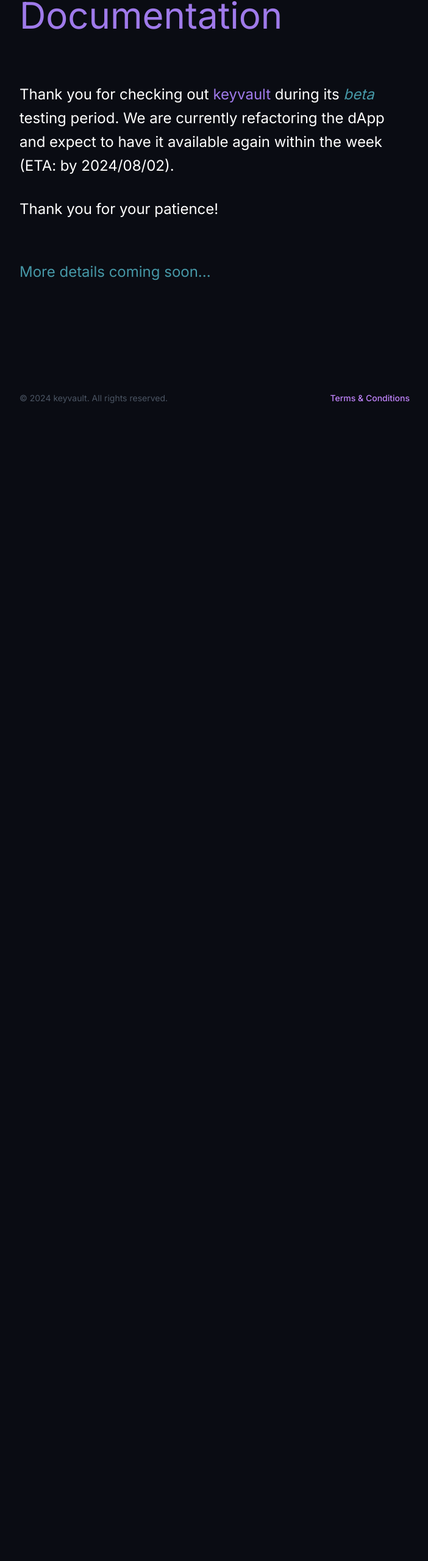
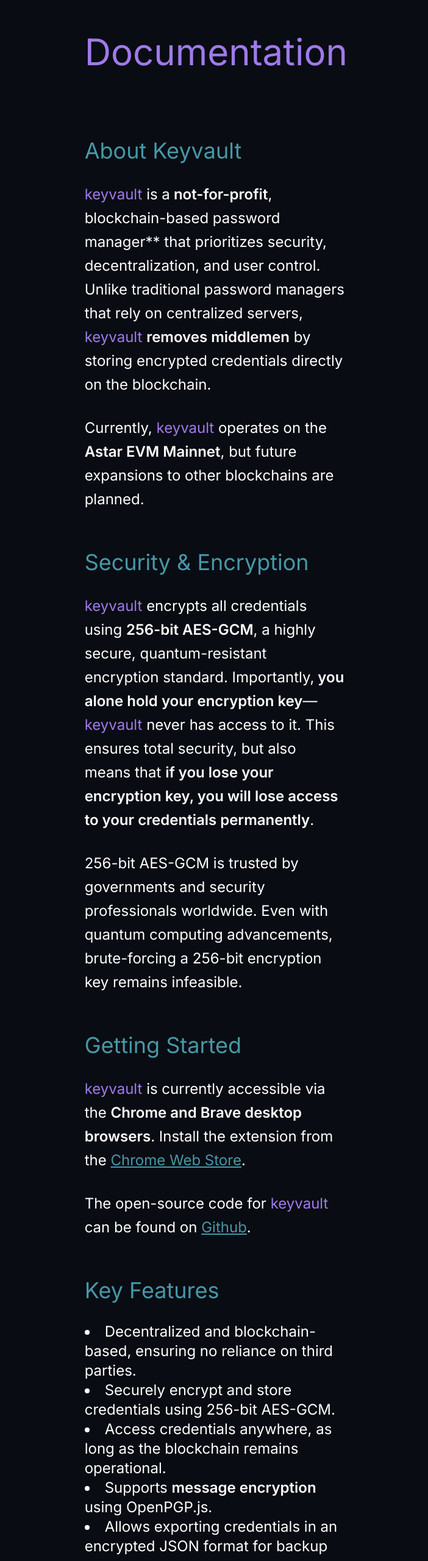
Before and after one commit to lousydropout/keyvault-landing-page, a Next.js app: page /docs in a window 1280 px wide. Shown: the part 121-2681 px from the top of the page at 61% size, without its empty margins (288-990 px from the left). Before the commit the page ends 800 px from the top, so only its background shows below. Built offline with nearby package versions, Linux system fonts and the light colour scheme.

Commit message:
update landing page

```diff
--- a/src/app/about/page.tsx
+++ b/src/app/about/page.tsx
@@ -10,14 +10,41 @@
         <h2 className="text-4xl mt-8 mb-4">About the project</h2>
 
         <p className="text-2xl leading-relaxed">
-          <Keyvault /> is a blockchain-based password manager (for more details,
-          see{" "}
+          <Keyvault /> is a{" "}
+          <span className="font-semibold"> not-for-profit</span>,
+          blockchain-based password manager designed to offer true ownership and
+          security over your credentials. Unlike traditional password managers
+          that rely on centralized servers or third-party identity providers,{" "}
+          <Keyvault /> <span className="font-semibold"> removes middlemen</span>{" "}
+          by leveraging blockchain technology. Your encrypted credentials are
+          stored directly on the blockchain, ensuring that no single
+          entity—whether a company, website administrator, or social login
+          provider—has control over your data.
+        </p>
+
+        <p className="text-2xl leading-relaxed">
+          <Keyvault /> was proudly developed as part of{" "}
+          <span className="font-semibold">
+            {" "}
+            Astar&apos;s Unstoppable Community Grant program
+          </span>{" "}
+          and is currently deployed on the{" "}
+          <span className="font-semibold"> Astar EVM Mainnet</span>. Our goal is
+          to provide a{" "}
+          <span className="font-semibold">
+            {" "}
+            decentralized and censorship-resistant
+          </span>{" "}
+          password management solution where users have full control, free from
+          corporate oversight or reliance on a central authority.
+        </p>
+
+        <p className="text-2xl leading-relaxed">
+          For more details, check out our{" "}
           <Link href="/docs" className="text-accent italic underline">
             Documentation
           </Link>
-          ) and is motivated by the need for a secure and decentralized password
-          password manager not beholden to any single entity whether it be some
-          website administrator or some social login identity provider.
+          .
         </p>
 
         <p className="text-2xl leading-relaxed">
@@ -49,10 +76,6 @@
           challenging.
         </p>
 
-        <p className="text-2xl leading-relaxed text-accent mt-8 mb-48">
-          More details coming soon...
-        </p>
-
         <h2 className="text-4xl mt-8 mb-4">About the team</h2>
 
         <p className="text-2xl leading-relaxed">
--- a/src/app/docs/page.tsx
+++ b/src/app/docs/page.tsx
@@ -1,216 +1,213 @@
-import { Beta } from "@/components/beta";
 import { Keyvault } from "@/components/keyvault";
 
 export default function Documentation() {
   return (
-    <main className="flex flex-col pt-12 pb-48 gap-8">
-      <h1 className="text-6xl mb-12 text-primary">Documentation</h1>
-      <p className="text-2xl leading-relaxed">
-        Thank you for checking out <Keyvault /> during its <Beta /> testing
-        period. We are currently refactoring the dApp and expect to have it
-        available again within the week (ETA: by 2024/08/02).
-      </p>
-      <p className="text-2xl leading-relaxed">Thank you for your patience!</p>
-      <p className="text-2xl leading-relaxed text-accent mt-8">
-        More details coming soon...
-      </p>
-    </main>
-  );
-
-  return (
     <>
       <main className="flex flex-col pt-12 pb-48 gap-8">
         <h1 className="text-6xl mb-12 text-primary">Documentation</h1>
-        <h2 className="text-4xl mt-8 text-accent">Table of Contents</h2>
-        <ol className="text-2xl list-decimal list-inside">
-          <li className="mt-2">
-            <a href="#getting-started" className="text-accent italic underline">
-              Getting started
-            </a>
-          </li>
-          <li className="mt-2">
-            <a
-              href="#background-information"
-              className="text-accent italic underline"
-            >
-              Background Information
-            </a>
-          </li>
-        </ol>
-        <hr className="my-4 border-slate-600" />
-        {/* Getting started */}
-        <h2 id="getting-started" className="text-4xl mt-4 mb-2 text-accent">
-          Getting started
+
+        <h2 className="text-4xl mt-8 text-accent">About Keyvault</h2>
+        <p className="text-2xl leading-relaxed">
+          <Keyvault /> is a
+          <span className="font-semibold"> not-for-profit</span>,
+          blockchain-based password manager** that prioritizes security,
+          decentralization, and user control. Unlike traditional password
+          managers that rely on centralized servers, <Keyvault />{" "}
+          <span className="font-semibold"> removes middlemen</span> by storing
+          encrypted credentials directly on the blockchain.
+        </p>
+        <p className="text-2xl leading-relaxed">
+          Currently, <Keyvault /> operates on the{" "}
+          <span className="font-semibold"> Astar EVM Mainnet</span>, but future
+          expansions to other blockchains are planned.
+        </p>
+
+        <h2 id="encryption" className="text-4xl mt-8 text-accent">
+          Security & Encryption
         </h2>
         <p className="text-2xl leading-relaxed">
-          Thank you for checking out <Keyvault /> during its <Beta /> testing
-          period. We&apos;d love to hear your experience and feedback.
+          <Keyvault /> encrypts all credentials using{" "}
+          <span className="font-semibold"> 256-bit AES-GCM</span>, a highly
+          secure, quantum-resistant encryption standard. Importantly,
+          <span className="font-semibold">
+            {" "}
+            you alone hold your encryption key
+          </span>
+          —
+          <Keyvault /> never has access to it. This ensures total security, but
+          also means that{" "}
+          <span className="font-semibold">
+            {" "}
+            if you lose your encryption key, you will lose access to your
+            credentials permanently
+          </span>
+          .
         </p>
         <p className="text-2xl leading-relaxed">
-          The first step will be to install the keyvault Chrome extension. To do
-          this, you can either download the zip file from the keyvault Github
-          repo (see{" "}
+          256-bit AES-GCM is trusted by governments and security professionals
+          worldwide. Even with quantum computing advancements, brute-forcing a
+          256-bit encryption key remains infeasible.
+        </p>
+
+        <h2 className="text-4xl mt-8 text-accent">Getting Started</h2>
+        <p className="text-2xl leading-relaxed">
+          <Keyvault /> is currently accessible via the{" "}
+          <span className="font-semibold">
+            {" "}
+            Chrome and Brave desktop browsers
+          </span>
+          . Install the extension from the{" "}
           <a
-            href="https://github.com/lousydropout/password-manager-extension"
+            className="underline text-accent"
+            rel="nofollow"
             target="_blank"
+            href="https://chromewebstore.google.com/detail/keyvault-password-manager/mgdcnfdccekpbegddnhalbibogjohfoo"
           >
-            keyvault Chrome Extension
-          </a>
-          ) or clone the repo and build the Chrome extension files yourself.
-        </p>
-        <p className="text-2xl leading-relaxed">
-          <span className="italic">
-            Note: Although more cumbersome, building the Chrome extension
-            yourself allows you to go through the codebase and make sure the
-            Chrome extension you&apos;re about to install does not contain any
-            malicious code (in case our GitHub account gets hacked for
-            instance).
-          </span>
-        </p>
-        <h3 className="text-3xl mt-8 mb-2 underline">
-          Installing using the prepared zip file
-        </h3>
-        <ol className="list-decimal">
-          <li className="text-2xl leading-relaxed">
-            First, please download the <Keyvault /> <Beta /> release zip file
-            found on the Github repo&apos;s release page:{" "}
-            <a
-              className="text-accent underline"
-              href="https://github.com/lousydropout/password-manager-extension/releases/tag/beta-1"
-              target="_blank"
-            >
-              keyvault Chrome extention release page
-            </a>
-            .
-          </li>
-          <li className="text-2xl leading-relaxed">
-            Next, unzip the file into a location of your choice.
-          </li>
-          <li className="text-2xl leading-relaxed">
-            Open Chrome and navigate to the extensions page by typing
-            `chrome://extensions/` in the address bar.
-          </li>
-          <li className="text-2xl leading-relaxed">
-            Enable developer mode by clicking the toggle switch in the top right
-            corner.
-          </li>
-          <li className="text-2xl leading-relaxed">
-            Click the `Load unpacked` button and navigate to the unzipped
-            folder.
-          </li>
-        </ol>
-        <h3 className="text-3xl mt-8 mb-2 underline">
-          Cloning and building the Chrome extension yourself
-        </h3>
-        <ol>
-          <li className="text-2xl leading-relaxed">
-            Clone or download{" "}
-            <a
-              className="text-accent underline italic"
-              href="https://github.com/lousydropout/password-manager-extension"
-            >
-              Keyvault chrome extension repo
-            </a>
-          </li>
-          <li className="text-2xl leading-relaxed">
-            Open the terminal and navigate to the root folder of the cloned repo
-            and run `pnpm install`.
-          </li>
-          <li className="text-2xl leading-relaxed">
-            Run `pnpm build` to build the extension files.
-          </li>
-          <li className="text-2xl leading-relaxed">
-            Open Chrome and navigate to the extensions page by typing
-            `chrome://extensions/` in the address bar.
-          </li>
-          <li className="text-2xl leading-relaxed">
-            Enable developer mode by clicking the toggle switch in the top right
-            corner.
-          </li>
-          <li className="text-2xl leading-relaxed">
-            Click the `Load unpacked` button and navigate to the `dist` folder
-            (this was created via `pnpm run build`) in the root directory of the
-            cloned repo.
-          </li>
-        </ol>
-        <hr className="my-4 border-slate-600" />
-        {/* Background information */}
-        <h2
-          id="background-information"
-          className="text-4xl mt-4 my-2 text-accent"
-        >
-          Background information
-        </h2>
-        <p className="text-2xl leading-relaxed">
-          To log into most sites on the internet, you either create a new
-          account with username and password or utilize social login.
-        </p>
-        <h3 className="text-3xl mt-8 mb-2 underline">
-          Memorizing passwords is hard
-        </h3>
-        <p className="text-2xl leading-relaxed">
-          In the former case, you rely on the site to keep your username and
-          password safe. Prior to password managers being mainstream, users
-          would end up resuing the same password across multiple sites to avoid
-          having to remember multiple passwords. With your typical password
-          managers, users no longer have to memorize multiple passwords, but are
-          now dependent on the password managers to keep their passwords safe
-          and provide continued access. In contrast, your continued access to
-          encrypted passwords on <Keyvault /> cannot prevented by us or anyone
-          else so long as <span className="text-primary">Astar network</span>
-          {" (the network we deployed the smart contract on) "}
-          remains operational.
-        </p>
-        <h3 className="text-3xl mt-8 mb-2 underline">
-          At the mercy of social login providers for continued access
-        </h3>
-        <p className="text-2xl leading-relaxed">
-          In the later case, you rely on the social login of choice (whether it
-          be Google, Facebook, Github, or any other) to provide continued access
-          and hope that they do not revoke your access one day because
-          they&apos;ve decided you&apos;ve somehow violated their terms and
-          conditions.
-        </p>
-        <h3 className="text-3xl mt-8 mb-2 underline">
-          What encryption scheme does keyvault use?
-        </h3>{" "}
-        <p className="text-2xl leading-relaxed">
-          <Keyvault /> is a blockchain-based password manager. Here, your
-          passwords are encrypted and decrypted off-chain, on the frontend,
-          using your encryption key. As the default encryption scheme is a
-          256-bit AES-GCM, your passwords are encrypted using a
-          quantum-resistant and military-grade encryption scheme (read
-          explanation below).
-        </p>
-        <p className="text-2xl leading-relaxed">
-          For a hacker to crack a 256-bit encryption, the hacker would have to
-          guess around `2^255` keys on average before succeeding. To get a sense
-          of how large a number `2^255` is, I recommend watching{" "}
-          <a
-            className="text-accent underline"
-            href="https://www.youtube.com/watch?v=S9JGmA5_unY"
-          >
-            3Blue1Brown&apos;s YouTube video
+            Chrome Web Store
           </a>
           .
         </p>
         <p className="text-2xl leading-relaxed">
-          For symmetric encryptions such as AES, the quantum algorithm to keep
-          in mind is Grover&apos;s algorithm. In the case of 256-bit AES,
-          Grover&apos;s algorithm effectively reduces the 256 bits of entropy to
-          128 bits, which is still such a ridiculously large number that the
-          U.S. military uses it for encrypting secret information (that fun
-          tidbit was taken from{" "}
+          The open-source code for <Keyvault /> can be found on{" "}
           <a
             className="underline text-accent"
-            href="https://nordpass.com/blog/military-grade-encryption-explained/"
+            rel="nofollow"
+            target="_blank"
+            href="https://github.com/lousydropout/keyvault"
           >
-            Military-grade encryption explained
+            Github
           </a>
-          ).
+          .
         </p>
-        <p className="text-2xl leading-relaxed text-accent mt-8">
-          More details coming soon...
+
+        <h2 className="text-4xl mt-8 text-accent">Key Features</h2>
+        <ul className="text-2xl list-disc list-inside">
+          <li>
+            Decentralized and blockchain-based, ensuring no reliance on third
+            parties.
+          </li>
+          <li>Securely encrypt and store credentials using 256-bit AES-GCM.</li>
+          <li>
+            Access credentials anywhere, as long as the blockchain remains
+            operational.
+          </li>
+          <li>
+            Supports <span className="font-semibold"> message encryption</span>{" "}
+            using OpenPGP.js.
+          </li>
+          <li>
+            Allows exporting credentials in an encrypted JSON format for backup
+            purposes.
+          </li>
+        </ul>
+
+        <h3 className="text-3xl mt-8 mb-2 underline">
+          Encrypting Messages with <Keyvault />
+        </h3>
+        <p className="text-2xl leading-relaxed">
+          <Keyvault /> allows users to{" "}
+          <span className="font-semibold">
+            {" "}
+            encrypt and decrypt messages securely
+          </span>
+          . Users can generate and publish a{" "}
+          <span className="font-semibold"> public key</span> to the <Keyvault />{" "}
+          smart contract. If <span className="font-semibold"> User A</span>{" "}
+          wants to send a private message to{" "}
+          <span className="font-semibold"> User B</span>,
+          <Keyvault /> will encrypt the message in such a way that only{" "}
+          <span className="font-semibold"> User B</span> can decrypt it.
+        </p>
+
+        <h3 className="text-3xl mt-8 mb-2 underline">
+          Exporting & Importing Credentials
+        </h3>
+        <p className="text-2xl leading-relaxed">
+          <Keyvault /> allows users to export their credentials in an
+          <span className="font-semibold"> encrypted JSON file</span>. This
+          ensures that your credentials remain safe during transfer or backup.
+        </p>
+        <p className="text-2xl leading-relaxed">
+          To import your credentials back into <Keyvault />, simply upload the
+          encrypted JSON file, and decrypt it using your{" "}
+          <span className="font-semibold"> original encryption key</span>.
+        </p>
+
+        <h2 className="text-4xl mt-8 text-accent">Video Guides</h2>
+        <p className="text-2xl leading-relaxed">
+          Watch these screencasts to see <Keyvault /> in action:
+        </p>
+        <ol className="text-2xl list-inside">
+          <li>
+            <a
+              className="text-accent underline"
+              href="https://youtube.com/shorts/wciwR8Zwf6Q?feature=share"
+            >
+              1. Initializing the <Keyvault /> extension
+            </a>
+          </li>
+          <li>
+            <a
+              className="text-accent underline"
+              href="https://youtube.com/shorts/aMRcr7iVhhc?feature=share"
+            >
+              2. Adding a new credential
+            </a>
+          </li>
+          <li>
+            <a
+              className="text-accent underline"
+              href="https://youtube.com/shorts/ps53kBl4ph0?feature=share"
+            >
+              3. Syncing your credentials to the smart contract
+            </a>
+          </li>
+          <li>
+            <a
+              className="text-accent underline"
+              href="https://youtube.com/shorts/KAmS5s0noT8?feature=share"
+            >
+              4. Importing encryption key
+            </a>
+          </li>
+          <li>
+            <a
+              className="text-accent underline"
+              href="https://youtube.com/shorts/PNsj-duYgJk?feature=share"
+            >
+              5. Generating and publishing an encryption keypair
+            </a>
+          </li>
+          <li>
+            <a
+              className="text-accent underline"
+              href="https://youtube.com/shorts/bpCeuNbTv9U?feature=share"
+            >
+              6. Encrypting a message that only your friend can read
+            </a>
+          </li>
+          <li>
+            <a
+              className="text-accent underline"
+              href="https://youtube.com/shorts/vecmiKWDPH4?feature=share"
+            >
+              7. Decrypting a message
+            </a>
+          </li>
+          <li>
+            <a
+              className="text-accent underline"
+              href="https://youtube.com/shorts/new_video_link"
+            >
+              8. Exporting and importing credentials
+            </a>
+          </li>
+        </ol>
+
+        <h2 className="text-4xl mt-8 text-accent">Future Plans</h2>
+        <p className="text-2xl leading-relaxed">
+          More features are in development, including support for additional
+          blockchains, expanded browser compatibility, and mobile app support.
         </p>
       </main>
     </>
--- a/src/app/home/page.tsx
+++ b/src/app/home/page.tsx
@@ -2,55 +2,56 @@
 import Cube from "@/components/icons/cube";
 import Key from "@/components/icons/key";
 import Shield from "@/components/icons/shield";
+import Link from "next/link";
 
 export default function Home() {
   return (
     <>
-      <div className="min-h-full pt-12 pb-48 sm:mt-32">
-        <p className="text-3xl lg:text-6xl leading-normal lg:leading-normal text-center">
-          The first and only{" "}
-          <span className=" font-bold">&nbsp;blockchain-based</span>{" "}
-          <span className="text-primary">password&nbsp;manager</span>!
-          {/* is now
-          available for <span className="text-accent italic">beta</span>{" "}
-          testing! */}
+      <div className="min-h-full pt-12 pb-48 sm:mt-32 text-center">
+        <p className="text-3xl lg:text-6xl leading-normal lg:leading-normal">
+          The first and only
+          <span className="font-bold">&nbsp;blockchain-based</span>
+          <span className="text-primary"> password manager</span>!
         </p>
-        <p className="text-lg leading-normal lg:leading-normal text-center italic">
-          Keyvault is currently being refactored and will be available again
-          soon! Thank you for your patience.
+        <p className="text-lg lg:text-2xl mt-6 text-gray-300">
+          Securely manage your credentials with decentralized storage,
+          end-to-end encryption, and no third-party risks.
         </p>
-        <p className="text-lg leading-normal lg:leading-normal text-center italic">
-          The old version is still available for record keeping but it&apos;s
-          use and support is no longer provided.
-        </p>
-        <p className="text-lg leading-normal lg:leading-normal text-center italic">
-          We hope to have the new version available within the week (ETA: by
-          2024/08/02) for you!
-        </p>
+        <div className="mt-8">
+          <Link
+            rel="nofollow"
+            target="_blank"
+            href="https://chromewebstore.google.com/detail/keyvault-password-manager/mgdcnfdccekpbegddnhalbibogjohfoo"
+            className="px-6 py-3 text-lg font-semibold bg-primary text-white rounded-lg hover:bg-opacity-80"
+          >
+            Get Keyvault for Chrome/Brave
+          </Link>
+        </div>
       </div>
       <div className="flex flex-wrap items-start justify-center gap-4 mt-8">
         <Card
           icon={<Cube className="size-20 stroke-primary" />}
-          title="Blockchain"
-          text="All your passwords are backed by the security of blockchain."
-          buttonText="See docs"
-          buttonLink="/docs"
-        />
-        <Card
-          icon={<Shield className="size-20 stroke-primary" />}
-          title="Security"
-          text="All passwords are encrypted using military-grade 256-bit AES-GCM encryption scheme."
-          buttonText="See docs"
+          title="Decentralized"
+          text="Your credentials are stored securely on the blockchain—no central authority, no trust issues."
+          buttonText="Learn more"
           buttonLink="/docs"
         />
         <Card
           icon={<Key className="size-20 stroke-primary" />}
-          title="No Middleman"
-          text="You hold the only copy of your encryption key."
-          buttonText="See docs"
-          buttonLink="/docs"
+          title="You Own the Key"
+          text="You have the only copy of your encryption key. No one else can read your credentials."
+          buttonText="Read more"
+          buttonLink="/docs#encryption"
+        />
+        <Card
+          icon={<Shield className="size-20 stroke-primary" />}
+          title="Military-Grade Encryption"
+          text="Passwords are encrypted using 256-bit AES-GCM. Only you hold the key."
+          buttonText="See how it works"
+          buttonLink="/docs#encryption"
         />
       </div>
+      <div className="pt-32"></div>
     </>
   );
 }
--- a/src/app/layout.tsx
+++ b/src/app/layout.tsx
@@ -19,7 +19,7 @@
   return (
     <html lang="en" className="bg-dark-blue">
       <body
-        className={`${inter.className} text-white min-h-screen w-1/2 mx-auto relative`}
+        className={`${inter.className} text-white min-h-screen w-5/6 sm:w-2/3 lg:w-1/2 xl:w-1/3 mx-auto relative`}
       >
         <Header />
         {children}
--- a/src/app/pricing/page.tsx
+++ b/src/app/pricing/page.tsx
@@ -1,19 +1,26 @@
+import { Keyvault } from "@/components/keyvault";
+
 export default function Pricing() {
   return (
     <>
       <main className="flex flex-col pt-12 pb-48 gap-8">
         <h1 className="text-6xl text-primary">Pricing</h1>
         <p className="text-2xl leading-relaxed">
-          Currently, at least while in beta testing, keyvault is free if
-          excluding transaction fees involved in using keyvault. Luckily, the
-          transaction fees involved are essentially so minimal that they are
-          irrelevant.
+          <Keyvault /> is completely free to use; we do not charge anything for
+          storing or managing your credentials. However, because your encrypted
+          credentials are stored on the <Keyvault /> smart contract, you will
+          incur blockchain "gas fees" for storage. These fees are determined
+          entirely by the blockchain network and are required to process
+          transactions.
         </p>
         <p className="text-2xl leading-relaxed">
-          Any changes to the pricing model will be communicated here first.
-        </p>
-        <p className="text-2xl leading-relaxed text-accent">
-          More details coming soon...
+          Currently, <Keyvault /> operates on the
+          <span className="font-semibold italic"> Astar EVM mainnet</span>,
+          where the cost of storing one encrypted credential is approximately
+          <span className="font-semibold"> $0.01 USD</span> as of
+          <span className="font-semibold"> February 2025</span>. Gas fees may
+          vary depending on network conditions and may differ if <Keyvault />
+          expands to other blockchains in the future.
         </p>
       </main>
     </>
--- a/src/components/footer.tsx
+++ b/src/components/footer.tsx
@@ -5,7 +5,7 @@
   return (
     <footer className="flex justify-between items-center w-full pb-4 bg-transparent absolute bottom-0 gap-8">
       <p className="text-sm text-gray-600">
-        © 2024 keyvault. All rights reserved.
+        © 2025 keyvault. All rights reserved.
       </p>
       <Link href="/terms" className="text-sm text-purple-400 font-medium">
         Terms & Conditions
```
Also changed, not shown: package.json (+12 -12 lines), 2 other files (tests, documents, lock files or other folders).
